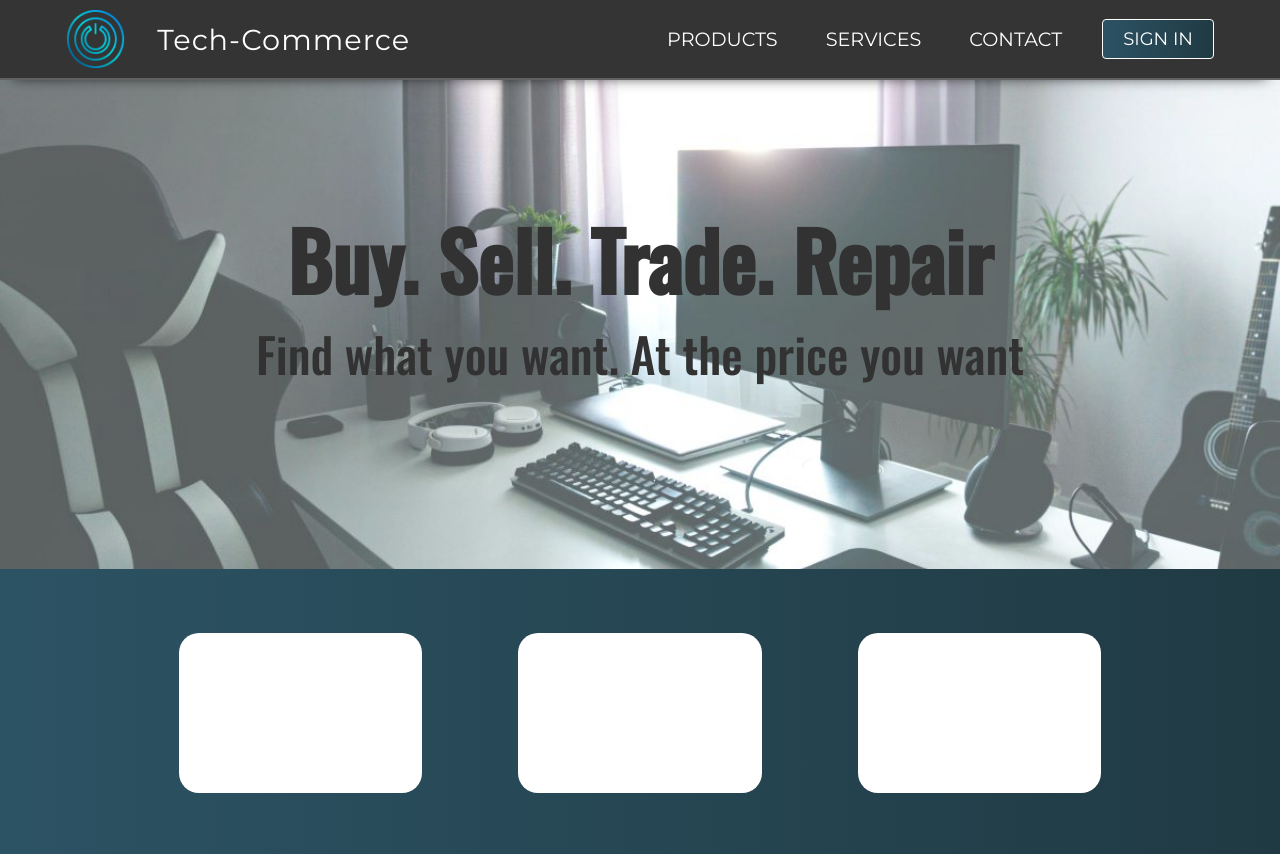
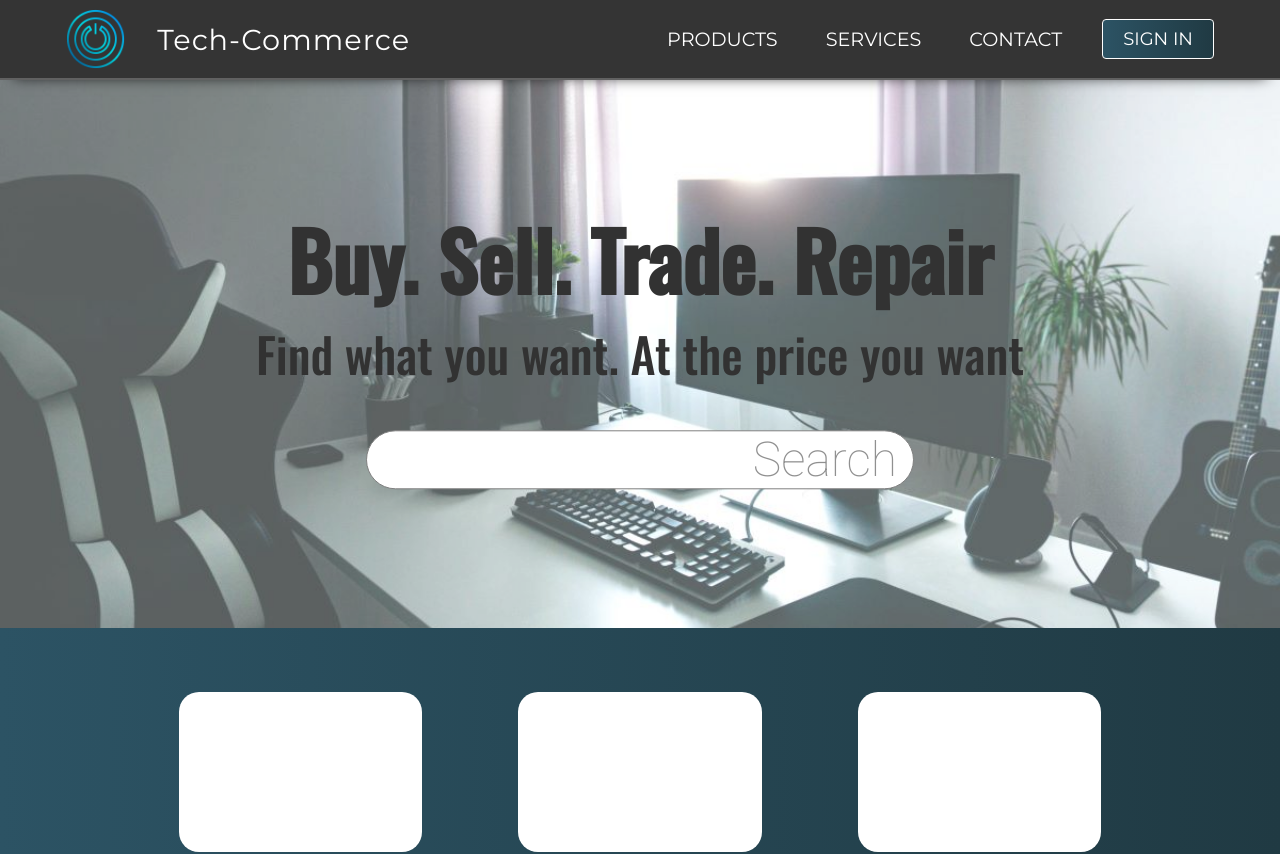
Before and after one commit to PunitorX/tech-commerce, a React (Create React App) app: page / in a window 1280 px wide. Shown: the top 854 px of the page. Built offline with nearby package versions, Linux system fonts and the light colour scheme.

Commit message:
'search-bar css fix'

```diff
--- a/src/components/SearchBar.js
+++ b/src/components/SearchBar.js
@@ -4,25 +4,25 @@ import './SearchBar.css'
 const STYLES = ['search-primary', 'search-secondary'];
 const SIZE = ['search-medium', 'seach-large'];
 
-export const SearchBar = ({}) => {
+// export const SearchBar = ({}) => {
 
-}
+// }
 
 
 
-// function SearchBar() {
-//   return (
-//     <>
-//     <div className="search-main">
-//         <div className="search-container">
-//             <div className="search-search">
-//                 <input type="text" className='search-input' placeholder='Search'/>
-//                 <label htmlFor="" className='search-label'></label>
-//             </div>
-//         </div>
-//     </div>
-//     </>
-//   )
-// }
+function SearchBar() {
+  return (
+    <>
+    <div className="search-main">
+        <div className="search-container">
+            <div className="search-search">
+                <input type="text" className='search-input' placeholder='Search'/>
+                <label htmlFor="" className='search-label'></label>
+            </div>
+        </div>
+    </div>
+    </>
+  )
+}
 
 export default SearchBar
```
